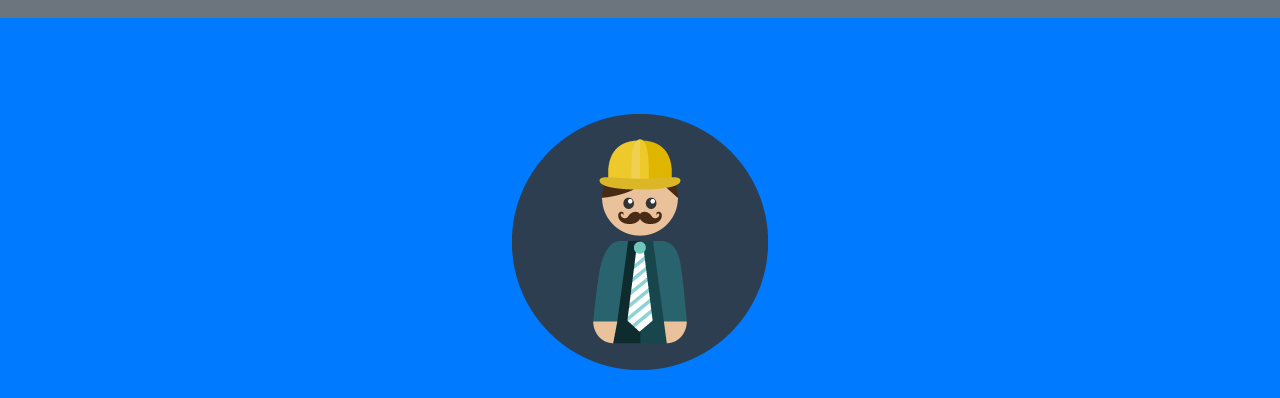
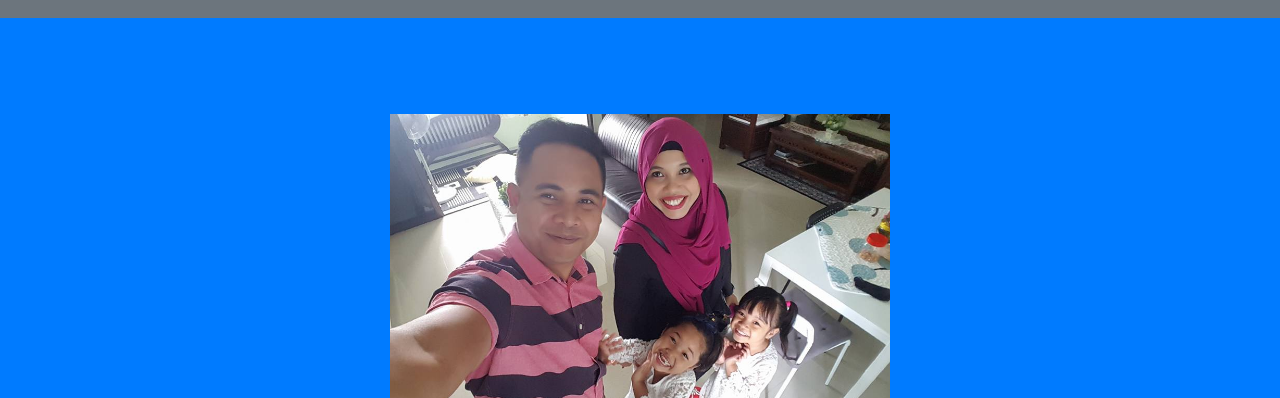
Before and after one commit to andiripper/andiripper.github.io, a website with bundled scripts: page index.html in a window 1280 px wide. Shown: the part 88-486 px from the top of the page. Built offline with nearby package versions, Linux system fonts and the light colour scheme.

Commit message:
Add files via upload

```diff
--- a/index.html
+++ b/index.html
@@ -55,7 +55,7 @@
     <!-- Header -->
     <header class="masthead bg-primary text-white text-center">
       <div class="container">
-        <img class="img-fluid mb-5 d-block mx-auto" src="img/profile.png" alt="">
+        <img class="img-fluid mb-5 d-block mx-auto" src="img/Family.png" height="500px" width="500px" alt="">
         <h1 class="text-uppercase mb-0">Andi The Ripper</h1>
         <hr class="star-light">
         <h2 class="font-weight-light mb-0">Web Developer - Graphic Artist - User Experience Designer</h2>
```
Also changed, not shown: img/Family.png (added).
